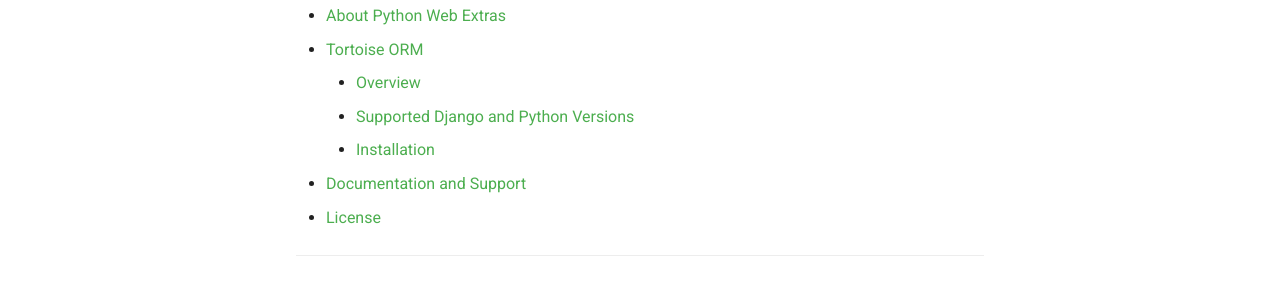
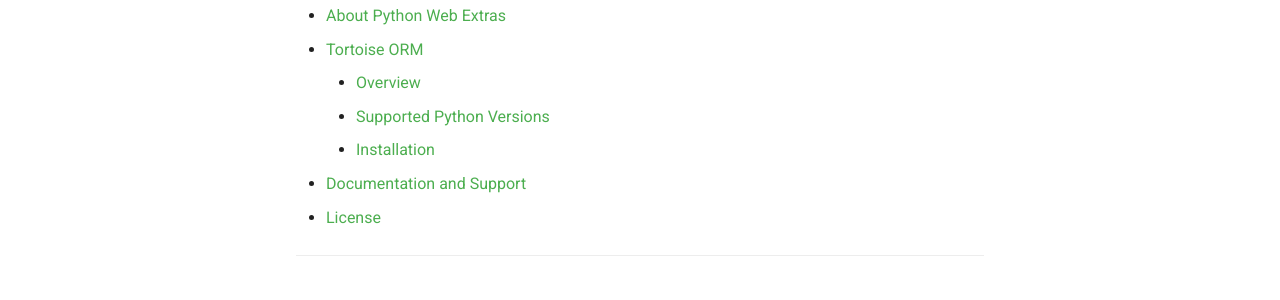
Before and after one commit to tarsil/python-web-extras, an MkDocs documentation site: the page built from docs/index.md, in a window 1280 px wide and 900 px high. Shown: the part 430-730 px from the top of the window. Built offline with MkDocs 1.6.1 and Material for MkDocs 9.7.7, drawn with Linux system fonts in a browser that asks for light colours; comment, search, counter and statistics services are not loaded.

Commit message:
readme and index update

```diff
--- a/docs/index.md
+++ b/docs/index.md
@@ -13,7 +13,7 @@
   - [About Python Web Extras](#about-python-web-extras)
   - [Tortoise ORM](#tortoise-orm)
     - [Overview](#overview)
-      - [Supported Django and Python Versions](#supported-django-and-python-versions)
+      - [Supported Python Versions](#supported-django-and-python-versions)
     - [Installation](#installation)
   - [Documentation and Support](#documentation-and-support)
   - [License](#license)
```
Also changed, not shown: README.md (+1 -1 lines).
